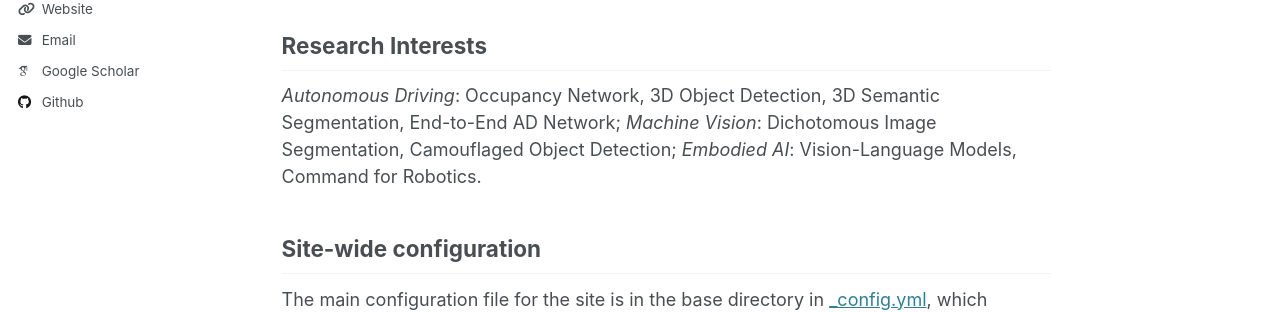
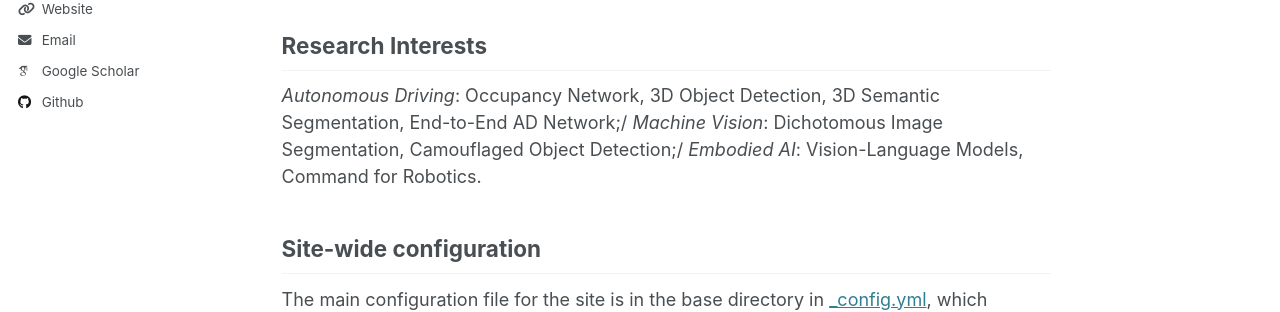
Before and after one commit to Dai-Hang/Dai-Hang.github.io, a Jekyll site: the page built from _pages/about.md, in a window 1280 px wide and 900 px high. Shown: the part 419-731 px from the top of the window. Built offline with Jekyll 4.4.1, drawn with Linux system fonts in a browser that asks for light colours; some web fonts are replaced.

```diff
--- a/_pages/about.md
+++ b/_pages/about.md
@@ -15,8 +15,8 @@ We are recruiting now! Multiple Postdoc, PhD, and Master positions are open in a
 
 Research Interests
 ------
-*Autonomous Driving*: Occupancy Network, 3D Object Detection, 3D Semantic Segmentation, End-to-End AD Network;
-*Machine Vision*: Dichotomous Image Segmentation, Camouflaged Object Detection;
+*Autonomous Driving*: Occupancy Network, 3D Object Detection, 3D Semantic Segmentation, End-to-End AD Network;/
+*Machine Vision*: Dichotomous Image Segmentation, Camouflaged Object Detection;/
 *Embodied AI*: Vision-Language Models, Command for Robotics.
 
 Site-wide configuration
```
